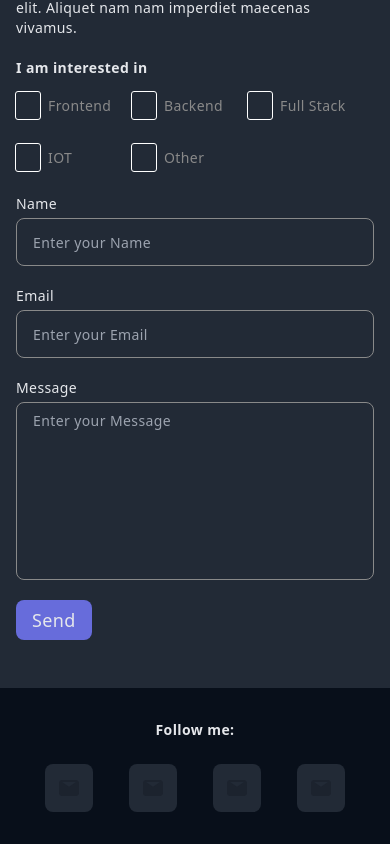
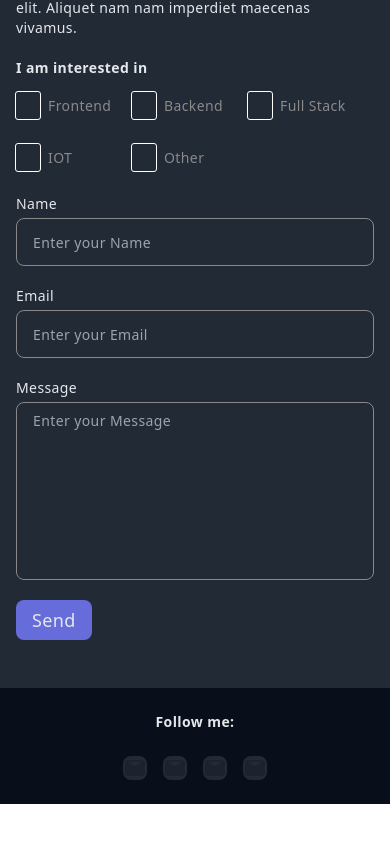
Before and after one commit to DanUgbeye/portfolio-v2, a React (Vite) app: page / in a window 390 px wide. Shown: the part 4662-5506 px from the top of the page. After the commit the page ends 5466 px from the top, so only its background shows below. Built offline with nearby package versions, Linux system fonts and the light colour scheme.

Commit message:
resized padding and reduced contact link size for small screen

```diff
--- a/src/components/footer/FooterLink.component.tsx
+++ b/src/components/footer/FooterLink.component.tsx
@@ -4,7 +4,7 @@ export interface FooterLinkProps extends React.PropsWithChildren {}
 
 export default function FooterLink(props: FooterLinkProps) {
   return (
-    <button className=" h-12 aspect-square rounded-lg bg-deep-blue-700 grid place-items-center ">
+    <button className=" h-6 md:h-12 aspect-square rounded-lg bg-deep-blue-700 grid place-items-center ">
       {props.children}
     </button>
   );
--- a/src/components/footer/index.tsx
+++ b/src/components/footer/index.tsx
@@ -6,9 +6,9 @@ import EmailIcon from "../../assets/svg/email.svg";
 export default function Footer() {
   return (
     <StyledSection  className=" bg-footer ">
-      <div className=" py-[2rem] sm:py-[4rem] gap-y-6 flex flex-col">
+      <div className=" py-[1.5rem] sm:py-[4rem] gap-y-6 flex flex-col">
         <h4 className=" text-sm font-bold text-center ">Follow me:</h4>
-        <div className=" w-fit mx-auto flex gap-x-9 ">
+        <div className="  max-w-full mx-auto flex flex-wrap gap-x-4 md:gap-x-9 ">
           <FooterLink>
             <img src={EmailIcon} alt="" className="  " />
           </FooterLink>
```
